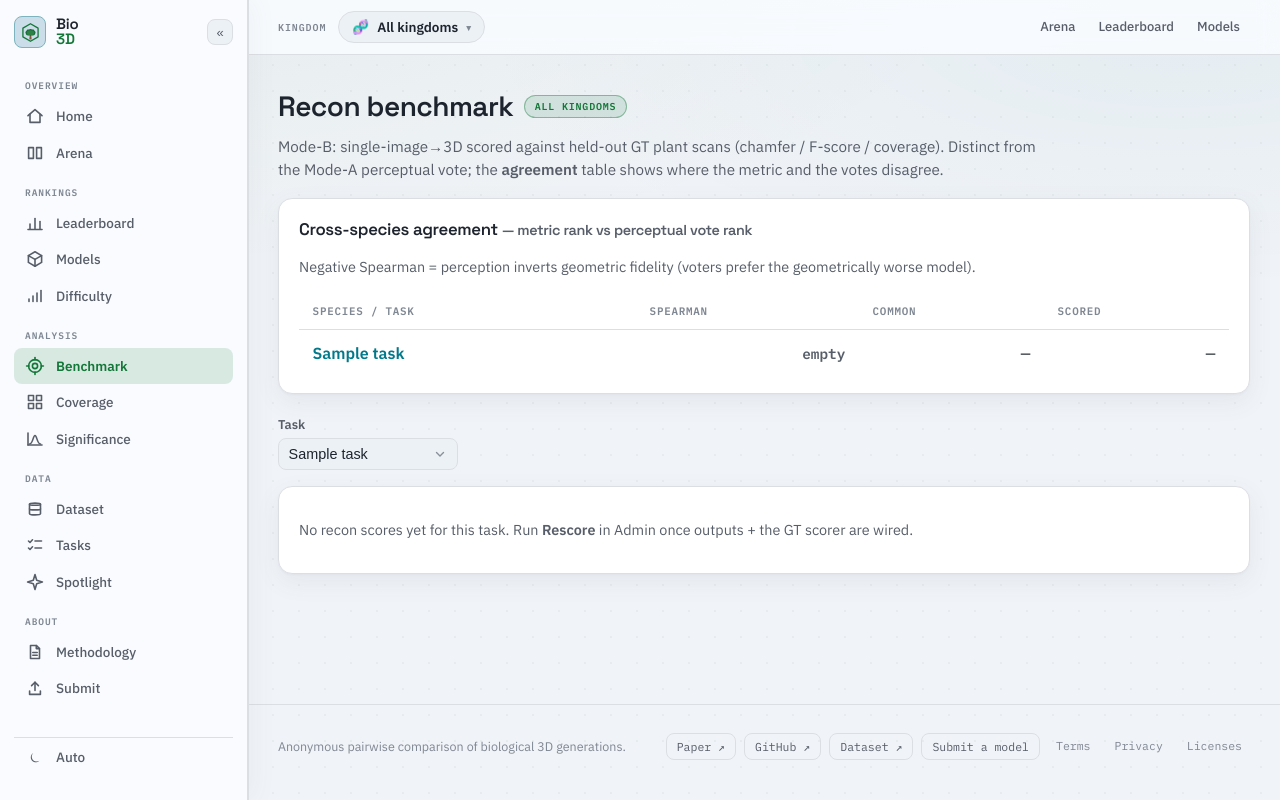
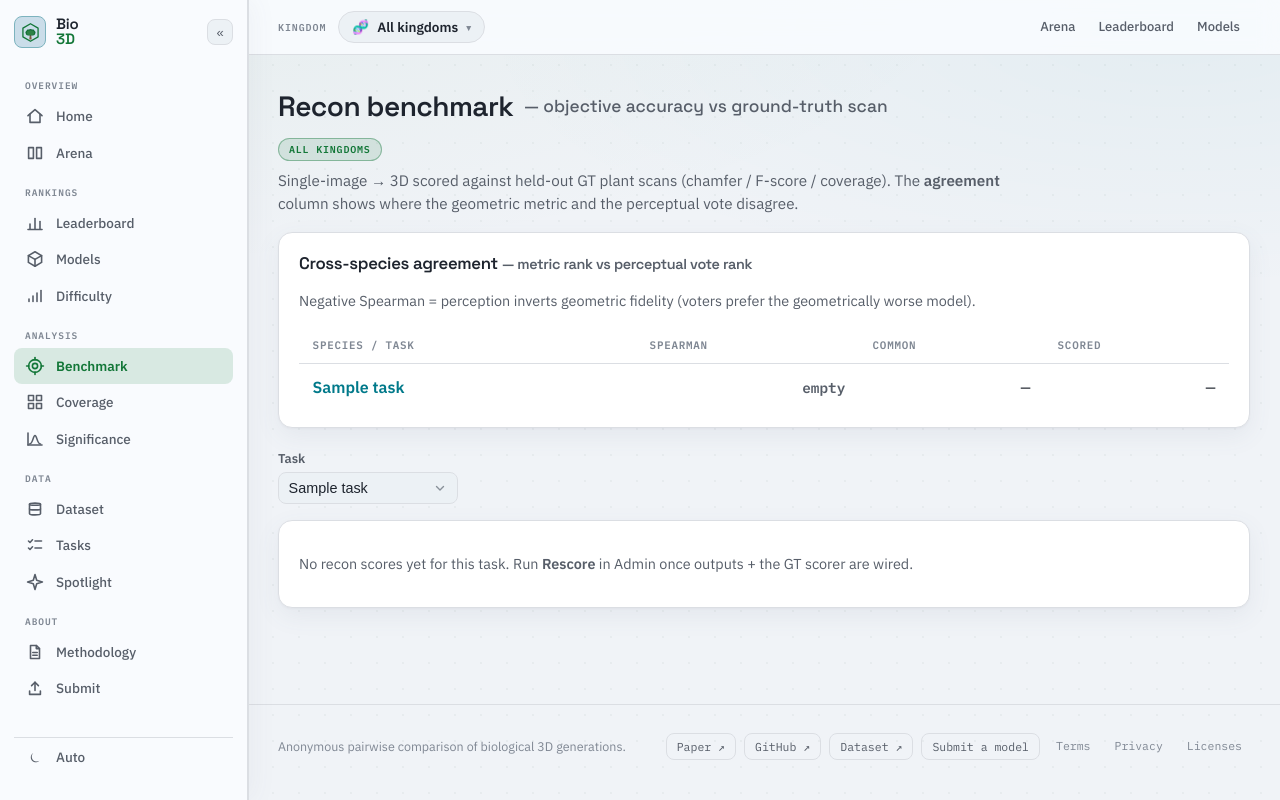
Before and after one commit to musharna/bio3d-arena, a FastAPI app: page /benchmark in a window 1280 px wide. Run offline with FastAPI, Linux system fonts and the light colour scheme; tables that the repository leaves empty hold one stand-in row (values such as "Sample post"); some libraries are stand-ins or nearby versions.

Commit message:
fix(parity): match design exactly — no home topbar, no pill on models/methodology/submit, benchmark tagline, 4-col methodology
Treating the design screenshots as the exact spec (not a loose reference): every
element the live had that the design does NOT is a defect. Removed the extras:

- Home (/) now has NO topbar — the design landing page has no kingdom scope pill
  and no secondary nav; content starts at the hero eyebrow. The kbar is data-page
  chrome, so it's gated behind {% if path != '/' %}.
- Scope pill removed from Models, Methodology, Submit titles — the design omits the
  kingdom pill on exactly these three (kingdom scope doesn't change their content).
  Updated test_models_page to assert absence (was asserting presence).
- Benchmark H1 restored to 'Recon benchmark — objective accuracy vs ground-truth
  scan' with the scope pill on its own line below, and the design's cleaner lede.
- Methodology step grid 3-col -> 4-col at the design width (4 top, 2 bottom).

Verified 1v1 vs docs/design-handoff/screenshots at 924px light. 31 page tests pass.

Co-Authored-By: Claude Opus 4.8 <noreply@anthropic.com>
Claude-Session: https://claude.ai/code/session_01Act5oMxU2iqnXCNNHRN7jL

```diff
--- a/app/static/style.css
+++ b/app/static/style.css
@@ -3105,6 +3105,17 @@ details.group[open] > summary.group-title::before {
   /* Small staggered second beat of the page-head entrance (parent uses b3d-rise). */
   animation: b3d-rise-sm 0.35s ease-out 0.08s both;
 }
+/* Design: a lighter em-dash tagline beside the H1 (e.g. benchmark), with the scope pill
+   on its own line below the title rather than inline with it. */
+.b3d-head-tagline {
+  font-weight: 400;
+  font-size: 0.62em;
+  color: var(--muted);
+  letter-spacing: 0;
+}
+.b3d-head-pill {
+  margin: 0 0 0.5rem;
+}
 .lb-votecount {
   color: var(--faint);
   font-size: 0.85em;
@@ -4070,16 +4081,12 @@ details.group[open] > summary.group-title::before {
    .b3d-steps-grid/.b3d-step-card/.b3d-step-num verbatim (meth-steps-grid only adds
    bottom margin); .meth-panel mirrors the .cov-panel/.ds-panel/.tk-panel card
    namespace. .meth-formula is a static inline-styled BT formula — no math lib. === */
-/* Six process steps in a single row (falls back to 3 then 2 as width tightens). */
+/* Design ref (11-methodology.png): 6 process steps in a 4-column grid (4 top, 2 bottom)
+   at the 924px canvas — not 3-up. Falls back to 2-up only on phones. */
 .meth-steps-grid {
-  grid-template-columns: repeat(6, 1fr);
+  grid-template-columns: repeat(4, 1fr);
   gap: 0.75rem;
   margin-bottom: 1.3rem;
-}
-@media (max-width: 1000px) {
-  .meth-steps-grid {
-    grid-template-columns: repeat(3, 1fr);
-  }
 }
 @media (max-width: 560px) {
   .meth-steps-grid {
--- a/app/templates/base.html
+++ b/app/templates/base.html
@@ -532,6 +532,9 @@
       </aside>
 
       <div class="b3d-content">
+        {#- Design: the home/landing route has NO topbar — no kingdom scope pill and no
+           secondary nav; content starts at the hero eyebrow. The kbar is a data-page chrome. -#}
+        {% if path != '/' %}
         <div class="b3d-kbar">
           <div class="b3d-kbar-left">
             <span class="b3d-kbar-label">Kingdom</span>
@@ -594,6 +597,7 @@
             </nav>
           </div>
         </div>
+        {% endif %}
 
         <main class="b3d-main">{% block content %}{% endblock %}</main>
 
--- a/app/templates/benchmark.html
+++ b/app/templates/benchmark.html
@@ -3,11 +3,14 @@
 {% block content %}
 <section class="board bm">
   <header class="b3d-page-head">
-    <h1>Recon benchmark {% include "_scope_pill.html" %}</h1>
+    <h1>Recon benchmark
+      <span class="b3d-head-tagline">— objective accuracy vs ground-truth scan</span>
+    </h1>
+    <div class="b3d-head-pill">{% include "_scope_pill.html" %}</div>
     <p class="b3d-page-lede">
-      Mode-B: single-image→3D scored against held-out GT plant scans (chamfer /
-      F-score / coverage). Distinct from the Mode-A perceptual vote; the
-      <b>agreement</b> table shows where the metric and the votes disagree.
+      Single-image → 3D scored against held-out GT plant scans (chamfer / F-score /
+      coverage). The <b>agreement</b> column shows where the geometric metric and the
+      perceptual vote disagree.
     </p>
   </header>
 
--- a/app/templates/methodology.html
+++ b/app/templates/methodology.html
@@ -3,7 +3,7 @@
 {% block content %}
 <section class="board">
   <header class="b3d-page-head">
-    <h1>How the arena works {% include "_scope_pill.html" %}</h1>
+    <h1>How the arena works</h1>
     <p class="b3d-page-lede">
       Every ranking traces back to a simple, auditable loop: a real specimen,
       identical inputs, anonymous pairwise votes, and a statistical model that turns
--- a/app/templates/models.html
+++ b/app/templates/models.html
@@ -3,7 +3,7 @@
 {% block content %}
 <section class="b3d-models">
   <header class="b3d-page-head">
-    <h1>Models {% include "_scope_pill.html" %}</h1>
+    <h1>Models</h1>
     <p class="b3d-page-lede">
       Every generator in the arena — reconstruction models, procedural baselines, and
       text-native / agentic pipelines. Click through for per-task stats.
--- a/app/templates/submit.html
+++ b/app/templates/submit.html
@@ -15,7 +15,7 @@
 ] %}
 <section class="board">
   <header class="b3d-page-head">
-    <h1>Submit a model {% include "_scope_pill.html" %}</h1>
+    <h1>Submit a model</h1>
     <p class="b3d-page-lede">Add a generator to the arena. Submissions are moderated, pre-tested
       on the calibration set, then enter the public pairwise queue — no self-voting, exclusions
       logged on the record.</p>
```
Also changed, not shown: tests/test_kingdom_scope.py (+3 -2 lines), tests/test_models_page.py (+4 -2 lines).
